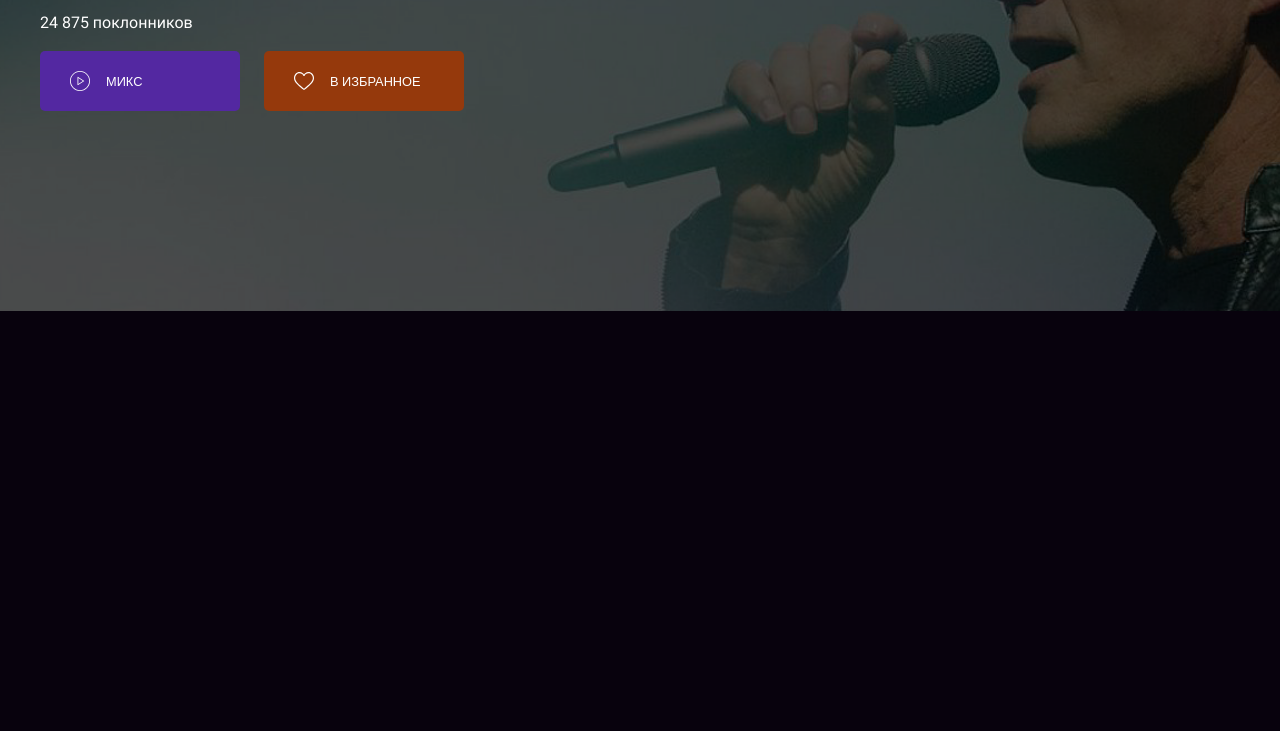
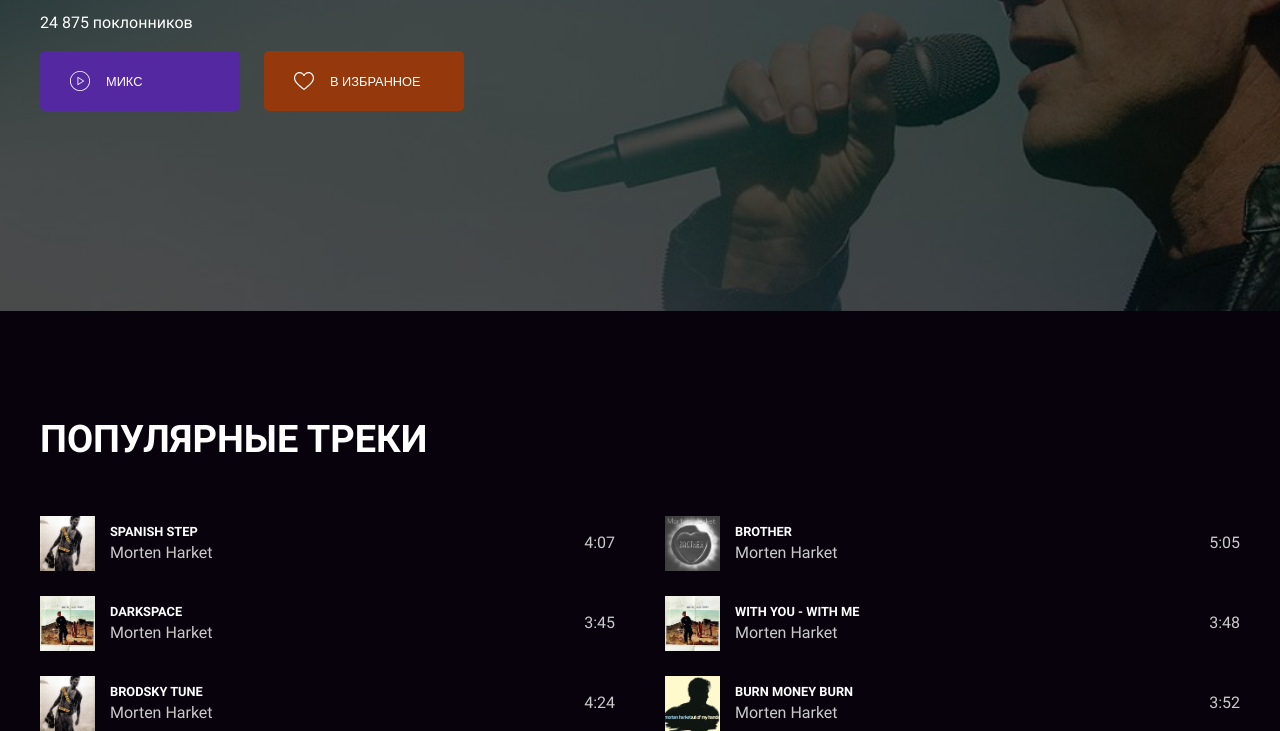
Before and after one commit to ivan-fedoroff/layout-designer-project-lvl2, a website: page src/artist.html in a window 1280 px wide. Shown: the part 295-1026 px from the top of the page. Before the commit the page ends 800 px from the top, so only its background shows below. Drawn offline with Linux system fonts and the light colour scheme.

Commit message:
Add section "popular tracks"

```diff
--- a/src/artist.html
+++ b/src/artist.html
@@ -26,6 +26,7 @@
       <input type="text" placeholder="поиск...">
     </div>
   </header>
+  <main>
     <section id="page-description" class="morten-harket">
       <div class="conteiner white-text">
         <h1>morten harket</h1>
@@ -46,5 +47,73 @@
       </div>
       </div>
     </section>
+    <section id="page-popular-track">
+      <div class="conteiner">
+        <h2 class="white-text">Популярные треки</h2>
+        <div class="tracks grid-2-3">
+          <div class="popular-track flex align-items-center">
+            <img src="images/Wild Seed.png" alt="Обложка Wild Seed">
+            <div class="track-info flex justify-content-between align-items-center">
+              <div class="track-name">
+                <h3 class="white-text">Spanish Step</h3>
+                <p class="small-text">Morten Harket</p>
+              </div>
+              <p class="small-text">4:07</p>
+            </div>
+          </div>
+          <div class="popular-track flex align-items-center">
+            <img src="images/Brother.png" alt="Обложка Brother">
+            <div class="track-info flex justify-content-between align-items-center">
+              <div class="track-name">
+                <h3 class="white-text">Brother</h3>
+                <p class="small-text">Morten Harket</p>
+              </div>
+              <p class="small-text">5:05</p>
+            </div>
+          </div>
+          <div class="popular-track flex align-items-center">
+            <img src="images/Letter from Egypt.png" alt="Обложка Letter from Egypt">
+            <div class="track-info flex justify-content-between align-items-center">
+              <div class="track-name">
+                <h3 class="white-text">Darkspace</h3>
+                <p class="small-text">Morten Harket</p>
+              </div>
+              <p class="small-text">3:45</p>
+            </div>
+          </div>
+          <div class="popular-track flex align-items-center">
+            <img src="images/Letter from Egypt.png" alt="Обложка Letter from Egypt">
+            <div class="track-info flex justify-content-between align-items-center">
+              <div class="track-name">
+                <h3 class="white-text">with you - with me</h3>
+                <p class="small-text">Morten Harket</p>
+              </div>
+              <p class="small-text">3:48</p>
+            </div>
+          </div>
+          <div class="popular-track flex align-items-center">
+            <img src="images/Wild Seed.png" alt="Обложка Wild Seed">
+            <div class="track-info flex justify-content-between align-items-center">
+              <div class="track-name">
+                <h3 class="white-text">Brodsky Tune</h3>
+                <p class="small-text">Morten Harket</p>
+              </div>
+              <p class="small-text">4:24</p>
+            </div>
+          </div>
+          <div class="popular-track flex align-items-center">
+            <img src="images/Out of My Hands.png" alt="Обложка Out of My Hands">
+            <div class="track-info flex justify-content-between align-items-center">
+              <div class="track-name">
+                <h3 class="white-text">Burn Money Burn</h3>
+                <p class="small-text">Morten Harket</p>
+              </div>
+              <p class="small-text">3:52</p>
+            </div>
+          </div>
+        </div>
+      </div>
+    </section>
+  </main>
 </body>
 </html>
--- a/src/scss/app.scss
+++ b/src/scss/app.scss
@@ -10,3 +10,4 @@
 @import "page-app";
 @import "footer";
 @import "artist-main";
+@import "popular-track"
--- a/src/scss/general.scss
+++ b/src/scss/general.scss
@@ -130,3 +130,14 @@ footer {
 h1, h2, h3 {
   @include reset;
 }
+
+.grid-2-3 {
+  display: grid;
+  grid-template-rows: repeat(auto-fit, 1fr);
+  grid-template-columns: repeat(2, 1fr);
+
+  @media (max-width: 520px) {
+    grid-template-rows: repeat(auto-fit, 1fr);
+    grid-template-columns: 1fr;
+  }
+}
--- /dev/null
+++ b/src/scss/popular-track.scss
@@ -0,0 +1,39 @@
+#page-popular-track {
+  @extend %top-100;
+}
+
+.tracks {
+  @include gap-50;
+  @include row-gap-25;
+  column-width: calc((100%-50px) / 2);
+  margin-top: 3rem;
+
+  @media (max-width: 520px) {
+    width: 100%;
+  }
+}
+
+.popular-track {
+  grid-column: span 1;
+  gap: 15px;
+
+  img {
+    width: 55px;
+    height: 55px;
+  }
+
+  .track-info {
+    width: 100%;
+
+    h3 {
+      font: 12.8px/19.2px 'Roboto-Bold';
+    }
+
+    p {
+      @include reset;
+      text-transform: capitalize;
+    }
+  }
+
+
+}
```
Also changed, not shown: src/index.html (+1 -1 lines), src/css/style.css, 1 other file. Lines whose indentation alone changed are shown as unchanged.
